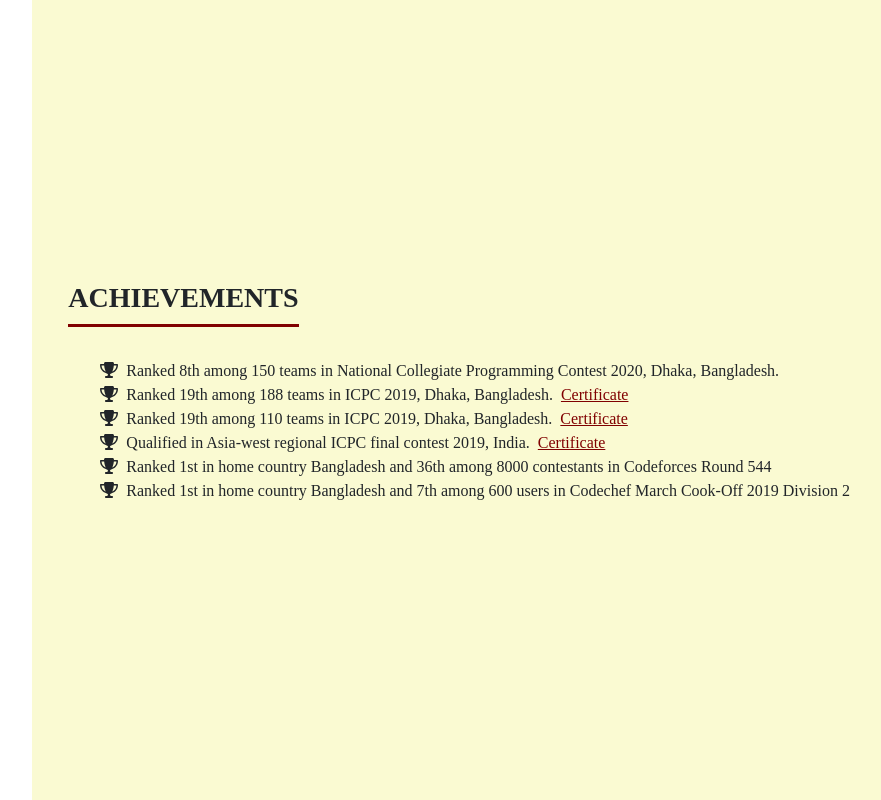
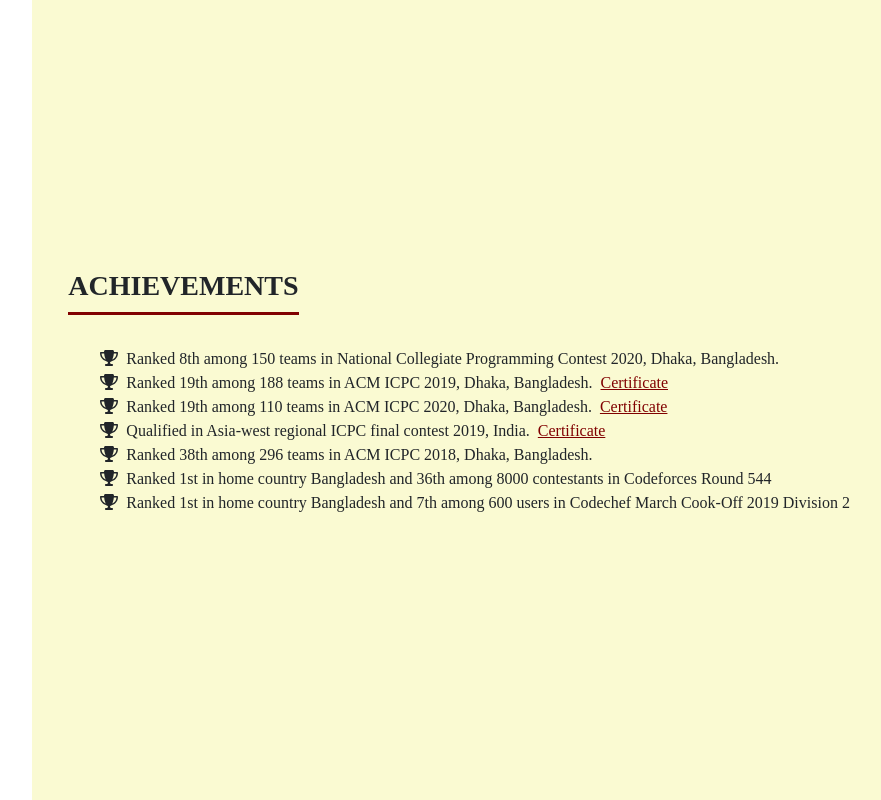
Before and after one commit to nahid08/Portfolio, a React (Create React App) app: page / in a window 1280 px wide. Shown: the part 4000-4800 px from the top of the page, without its empty margins (181-1062 px from the left). Built offline with nearby package versions, Linux system fonts and the light colour scheme.

Commit message:
added acheivements

```diff
--- a/src/components/Achievements/Achievements.js
+++ b/src/components/Achievements/Achievements.js
@@ -20,12 +20,13 @@ export default function Achievements() {
             <ul className="achievements-list-style">
                 <li><FontAwesomeIcon icon={faTrophy} className="me-2"/>Ranked 8th among 150 teams in National Collegiate Programming Contest 2020, Dhaka, Bangladesh.
                 </li>
-                <li><FontAwesomeIcon icon={faTrophy} className="me-2"/>Ranked 19th among 188 teams in ICPC 2019, Dhaka, Bangladesh.
+                <li><FontAwesomeIcon icon={faTrophy} className="me-2"/>Ranked 19th among 188 teams in ACM ICPC 2019, Dhaka, Bangladesh.
                 <a href={icpc2019} target="_blank" rel="noopener noreferrer" className="ps-2">Certificate</a></li>
-                <li><FontAwesomeIcon icon={faTrophy} className="me-2"/>Ranked 19th among 110 teams in ICPC 2019, Dhaka, Bangladesh.
+                <li><FontAwesomeIcon icon={faTrophy} className="me-2"/>Ranked 19th among 110 teams in ACM ICPC 2020, Dhaka, Bangladesh.
                 <a href={icpc2021} target="_blank" rel="noopener noreferrer" className="ps-2">Certificate</a></li>
                 <li><FontAwesomeIcon icon={faTrophy} className="me-2"/>Qualified in Asia-west regional ICPC final contest 2019, India.
                 <a href={asiaWest} target="_blank" rel="noopener noreferrer" className="ps-2">Certificate</a></li>
+                <li><FontAwesomeIcon icon={faTrophy} className="me-2"/>Ranked 38th among 296 teams in ACM ICPC 2018, Dhaka, Bangladesh.</li>
                 <li><FontAwesomeIcon icon={faTrophy} className="me-2"/>Ranked 1st in home country Bangladesh and 36th among 8000 contestants in Codeforces Round 544</li>
                 <li><FontAwesomeIcon icon={faTrophy} className="me-2"/>Ranked 1st in home country Bangladesh and 7th among 600 users in Codechef March Cook-Off 2019 Division 2</li>
             </ul>
```
